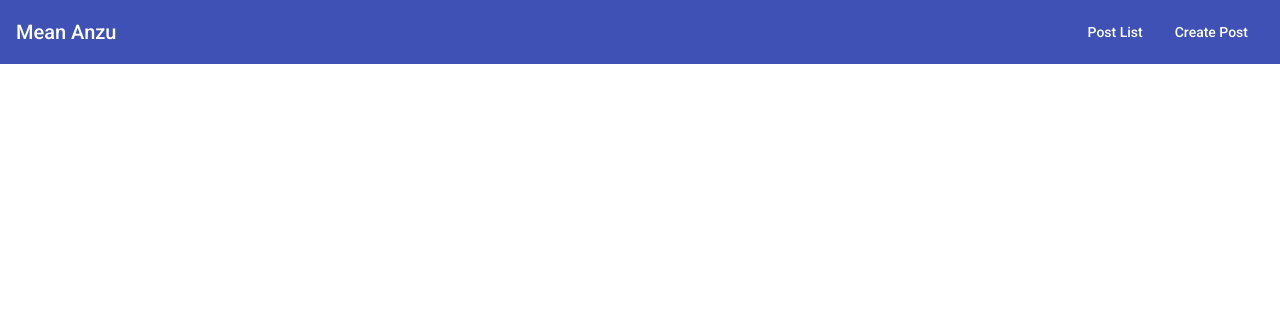
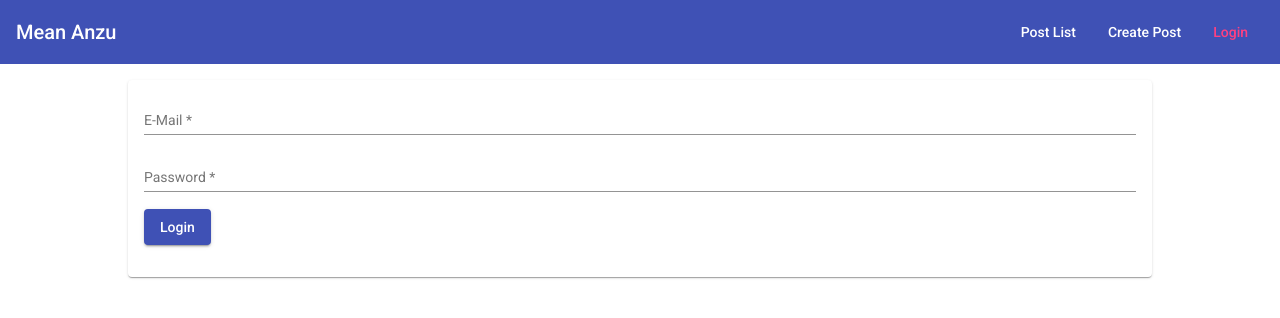
Before and after one commit to anazurcho/mean-practicing, an Angular app: page /login in a window 1280 px wide. Before the commit this address led to /. Shown: the top 318 px of the page. Built offline with nearby package versions, Linux system fonts and the light colour scheme.

Commit message:
handling user input

```diff
--- a/src/app/app-routing.module.ts
+++ b/src/app/app-routing.module.ts
@@ -1,5 +1,6 @@
 import { NgModule } from "@angular/core";
 import { RouterModule, Routes } from "@angular/router";
+import { LoginComponent } from "./auth/login/login.component";
 
 import { PostCreateComponent } from "./posts/post-create/post-create.component";
 import { PostListComponent } from "./posts/post-list/post-list.component";
@@ -8,6 +9,7 @@
   { path: "posts/posts", component: PostListComponent },
   { path: "posts/create", component: PostCreateComponent },
   { path: "posts/edit/:postId", component: PostCreateComponent },
+  { path: "login", component: LoginComponent },
 ];
 
 @NgModule({
--- a/src/app/app.module.ts
+++ b/src/app/app.module.ts
@@ -18,6 +18,8 @@
 import { HeaderComponent } from "./header/header.component";
 
 import { BrowserAnimationsModule } from "@angular/platform-browser/animations";
+import { LoginComponent } from "./auth/login/login.component";
+import { SignupComponent } from "./auth/signup/signup.component";
 
 @NgModule({
   declarations: [
@@ -25,6 +27,8 @@
     HeaderComponent,
     PostCreateComponent,
     PostListComponent,
+    LoginComponent,
+    SignupComponent,
   ],
   imports: [
     HttpClientModule,
--- /dev/null
+++ b/src/app/auth/login/login.component.css
@@ -0,0 +1,17 @@
+:host {
+  margin-top: 1rem;
+  display: block;
+}
+
+.info-text {
+  text-align: center;
+}
+
+mat-card {
+  margin: auto;
+}
+
+mat-form-field {
+  width: 100%;
+  margin: auto;
+}
--- /dev/null
+++ b/src/app/auth/login/login.component.html
@@ -0,0 +1,42 @@
+<mat-card>
+  <mat-spinner
+    layout="row"
+    layout-align="center center"
+    flex
+    *ngIf="isLoading"
+  ></mat-spinner>
+  <form (submit)="onLogin(loginForm)" #loginForm="ngForm" *ngIf="!isLoading">
+    <mat-card-content>
+      <mat-form-field>
+        <input
+          matInput
+          name="email"
+          ngModel
+          type="email"
+          placeholder="E-Mail"
+          #emailInput="ngModel"
+          required
+          email
+        />
+        <mat-error *ngIf="emailInput.invalid"
+          >Please enter a valid email.</mat-error
+        >
+      </mat-form-field>
+      <mat-form-field>
+        <input
+          type="password"
+          name="password"
+          ngModel
+          matInput
+          placeholder="Password"
+          #passwordInput="ngModel"
+          required
+        />
+        <mat-error *ngIf="passwordInput.invalid"
+          >Please enter a valid password.</mat-error
+        >
+      </mat-form-field>
+      <button mat-raised-button color="primary" type="submit">Login</button>
+    </mat-card-content>
+  </form>
+</mat-card>
--- /dev/null
+++ b/src/app/auth/login/login.component.ts
@@ -0,0 +1,18 @@
+import { Component } from "@angular/core";
+import { NgForm } from "@angular/forms";
+
+@Component({
+  templateUrl: "./login.component.html",
+  styleUrls: ["./login.component.css"],
+})
+export class LoginComponent {
+  isLoading = false;
+
+  constructor() {}
+
+  onLogin(form: NgForm) {
+    console.log(form.value);
+  }
+
+  ngOnInit() {}
+}
--- /dev/null
+++ b/src/app/auth/signup/signup.component.css
@@ -0,0 +1,17 @@
+:host {
+  margin-top: 1rem;
+  display: block;
+}
+
+.info-text {
+  text-align: center;
+}
+
+.post-image {
+  width: 100%;
+}
+
+.post-image img {
+  width: 100%;
+  box-shadow: 1px 1px 5px rgba(0, 0, 0, 0.5);
+}
--- /dev/null
+++ b/src/app/auth/signup/signup.component.ts
@@ -0,0 +1,12 @@
+import { Component } from "@angular/core";
+
+@Component({
+  selector: "app-signup",
+  templateUrl: "./signup.component.html",
+  styleUrls: ["./signup.component.css"],
+})
+export class SignupComponent {
+  constructor() {}
+
+  ngOnInit() {}
+}
--- a/src/app/header/header.component.html
+++ b/src/app/header/header.component.html
@@ -7,4 +7,5 @@
   <a mat-button routerLink="/posts/create" routerLinkActive="mat-accent"
     >Create Post</a
   >
+  <a mat-button routerLink="/login" routerLinkActive="mat-accent">Login</a>
 </mat-toolbar>
--- a/src/app/posts/post-list/post-list.component.html
+++ b/src/app/posts/post-list/post-list.component.html
@@ -1,4 +1,8 @@
-<mat-spinner *ngIf="isLoading"></mat-spinner>
+<mat-spinner
+  *ngIf="isLoading"
+  layout="row"
+  layout-align="center center"
+></mat-spinner>
 <mat-accordion *ngIf="IsPostEmpty(); else NoPosts" multi="true">
   <mat-expansion-panel *ngFor="let post of posts; index as i">
     <mat-expansion-panel-header *ngIf="post">
```
Also changed, not shown: src/app/auth/signup/signup.component.html (added).
